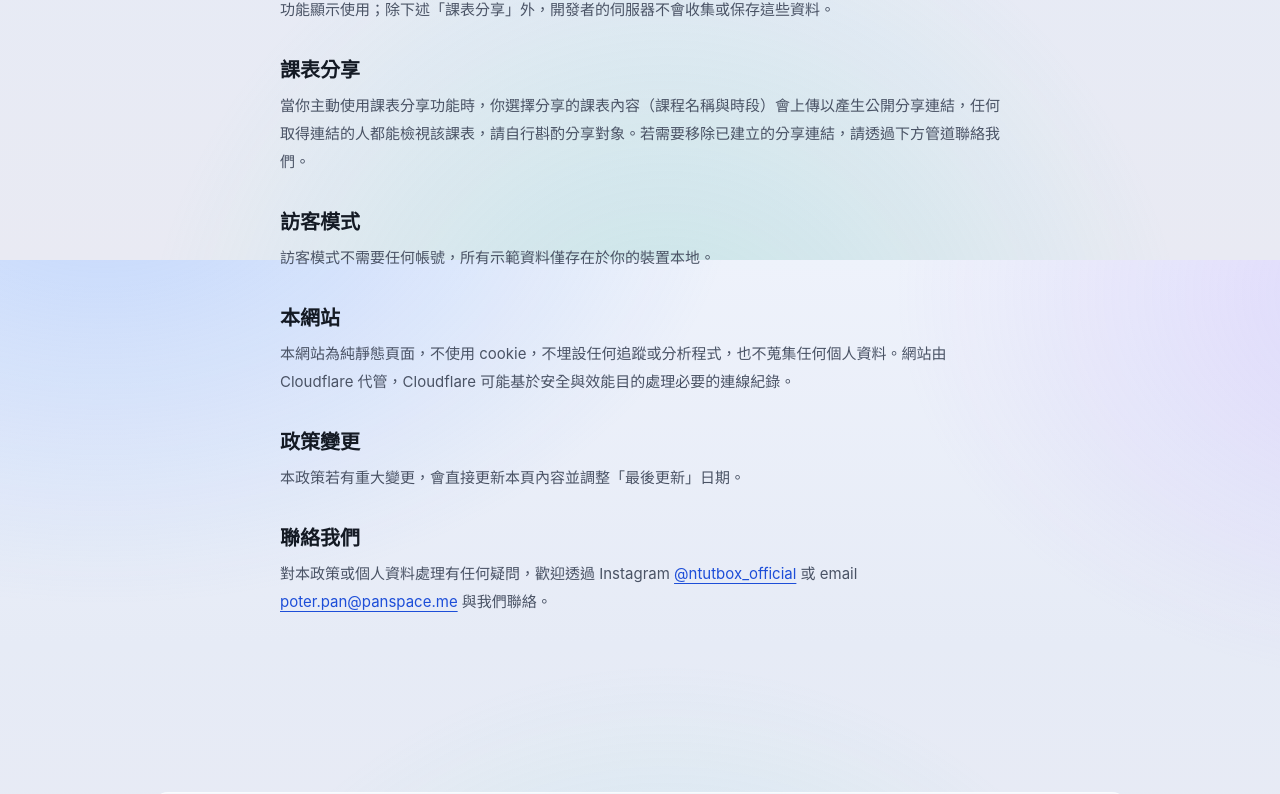
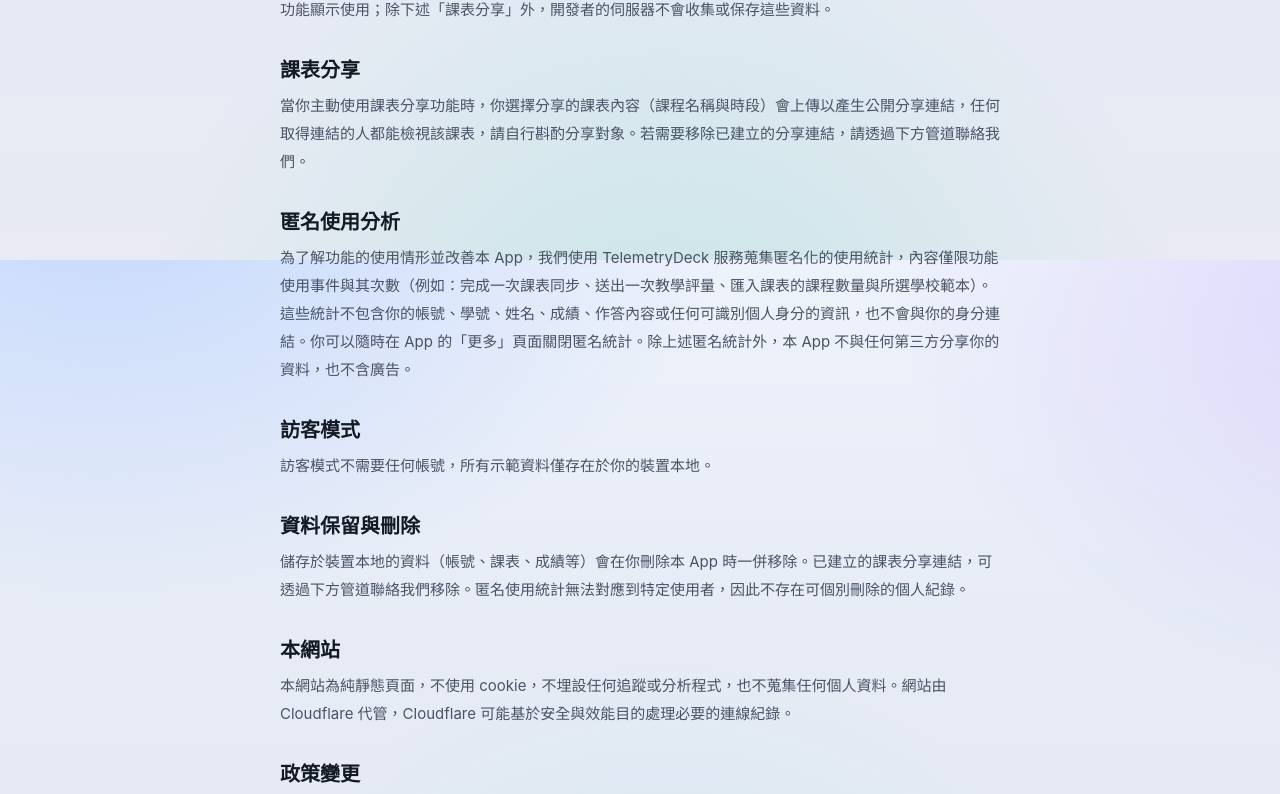
Before and after one commit to poterpan/ntutbox-website, a Next.js app: page /privacy in a window 1280 px wide. Shown: the part 540-1334 px from the top of the page. Built offline with nearby package versions, Linux system fonts and the light colour scheme.

Commit message:
feat: 隱私政策補強——匿名使用分析（TelemetryDeck）與資料保留刪除兩節

```diff
--- a/scripts/check-site.mjs
+++ b/scripts/check-site.mjs
@@ -77,6 +77,9 @@ const PAGE_ASSERTIONS = {
     "Keychain",
     "第三方伺服器",
     "最後更新",
+    "TelemetryDeck",
+    "資料保留與刪除",
+    "關閉匿名統計",
   ],
   "support/index.html": [
     "常見問題",
--- a/src/app/privacy/page.tsx
+++ b/src/app/privacy/page.tsx
@@ -44,8 +44,24 @@ export default function PrivacyPage() {
           </p>
         </section>
         <section>
+          <h2>匿名使用分析</h2>
+          <p className="mt-2">
+            為了解功能的使用情形並改善本
+            App，我們使用 TelemetryDeck 服務蒐集匿名化的使用統計，內容僅限功能使用事件與其次數（例如：完成一次課表同步、送出一次教學評量、匯入課表的課程數量與所選學校範本）。這些統計不包含你的帳號、學號、姓名、成績、作答內容或任何可識別個人身分的資訊，也不會與你的身分連結。你可以隨時在
+            App 的「更多」頁面關閉匿名統計。除上述匿名統計外，本 App
+            不與任何第三方分享你的資料，也不含廣告。
+          </p>
+        </section>
+        <section>
           <h2>訪客模式</h2>
           <p className="mt-2">訪客模式不需要任何帳號，所有示範資料僅存在於你的裝置本地。</p>
+        </section>
+        <section>
+          <h2>資料保留與刪除</h2>
+          <p className="mt-2">
+            儲存於裝置本地的資料（帳號、課表、成績等）會在你刪除本 App
+            時一併移除。已建立的課表分享連結，可透過下方管道聯絡我們移除。匿名使用統計無法對應到特定使用者，因此不存在可個別刪除的個人紀錄。
+          </p>
         </section>
         <section>
           <h2>本網站</h2>
```
Also changed, not shown: 1 other file (tests, documents, lock files or other folders).
